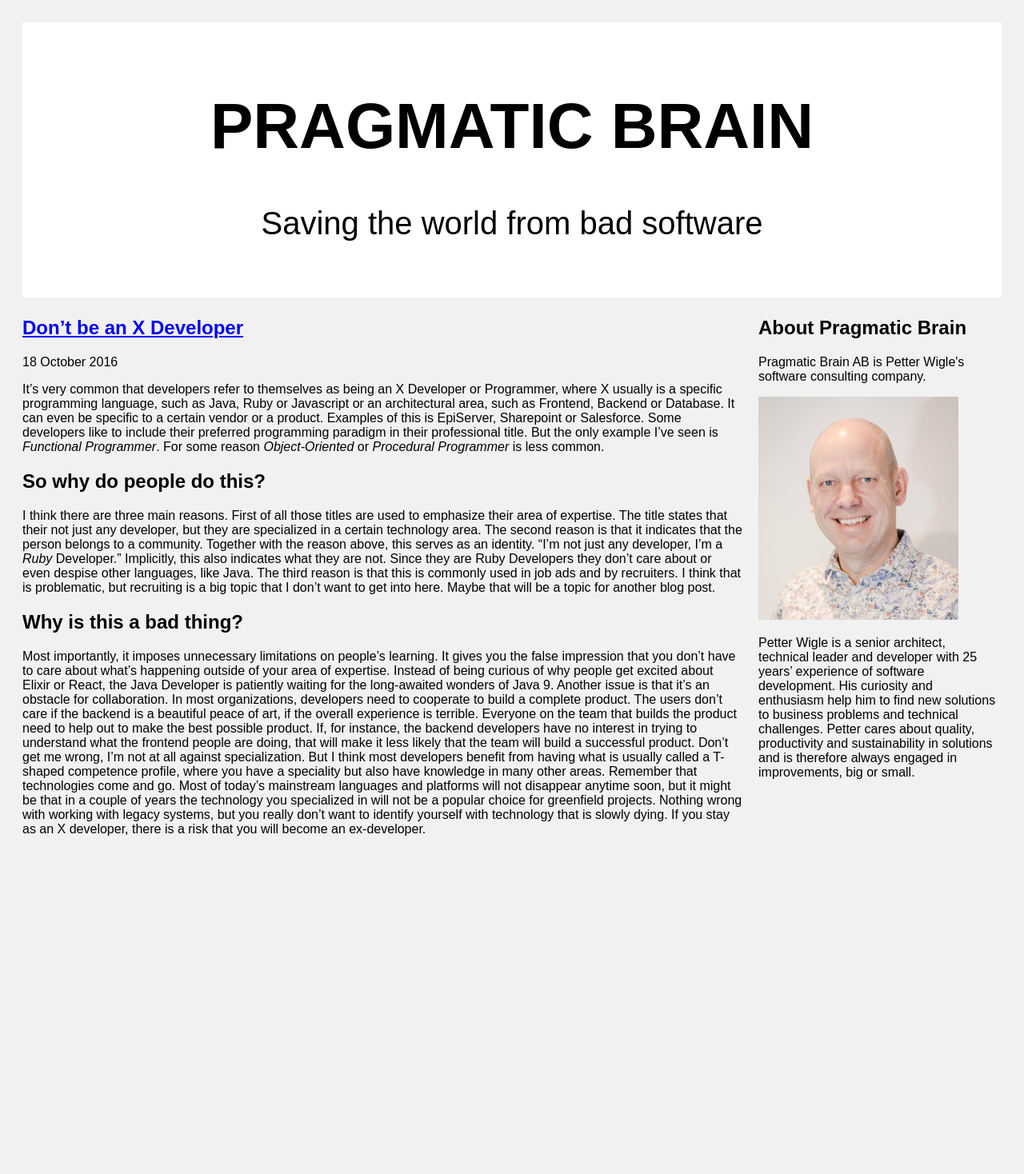
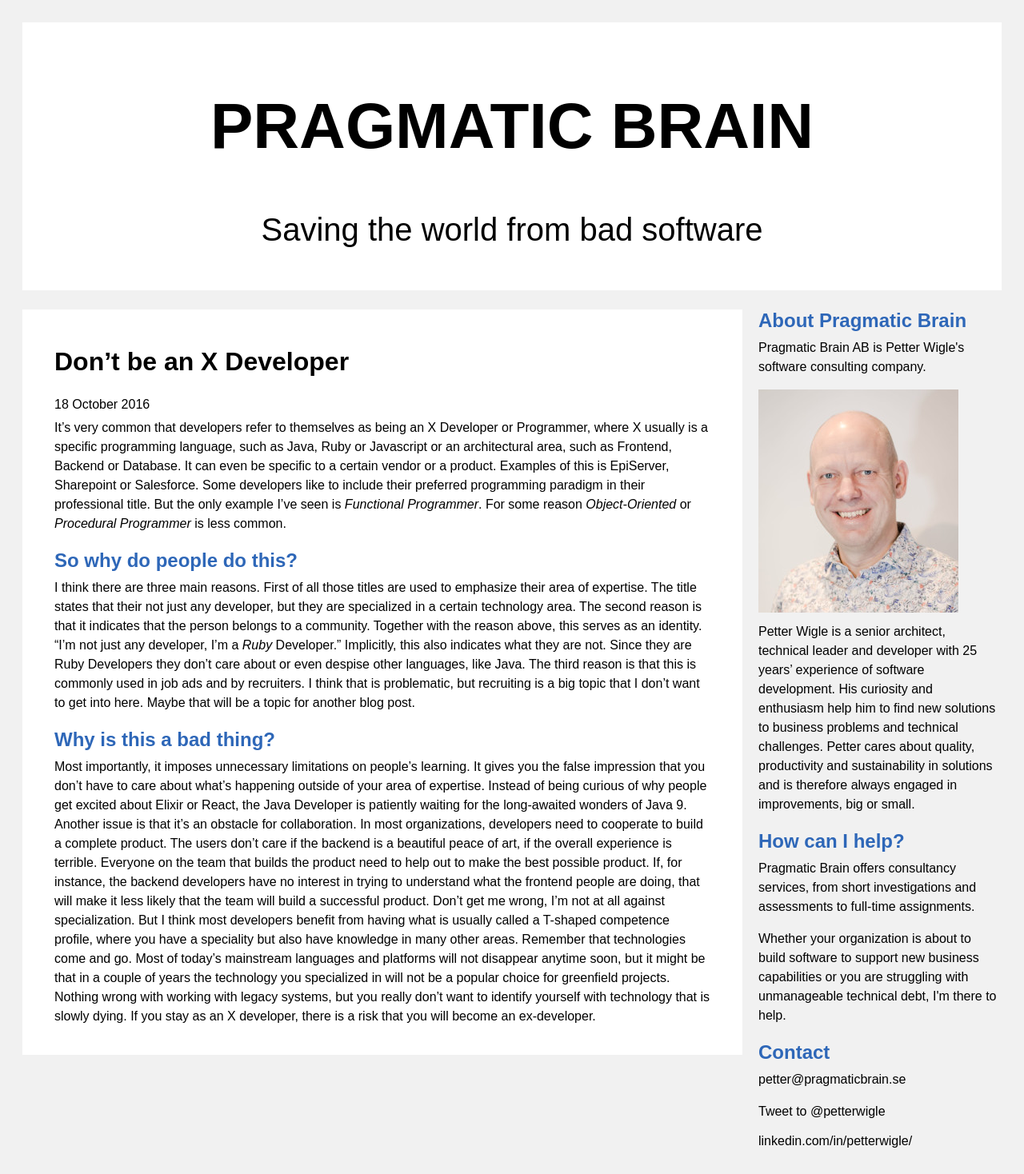
Before and after one commit to pragmaticbrain/pragmaticbrain.github.io, a Jekyll site: the page built from docs/index.md, in a window 1280 px wide. Shown: the whole page at 80% size. Built offline with Jekyll 4.4.1, drawn with Linux system fonts in a browser that asks for light colours; comment, search, counter and statistics services are not loaded; before the commit the page ends 1090 px from its top, so only the background shows below that.

Commit message:
More styling

```diff
--- a/docs/_layouts/default.html
+++ b/docs/_layouts/default.html
@@ -26,6 +26,19 @@
 His curiosity and enthusiasm help him to find new solutions to business problems and technical challenges.
 Petter cares about quality, productivity and sustainability in solutions and is therefore always engaged in improvements, big or small.
       </p>
+      <h2>How can I help?</h2>
+      <p>
+        Pragmatic Brain offers consultancy services, from short investigations and assessments to full-time assignments.
+      </p>
+      <p>
+        Whether your organization is about to build software to support new business capabilities or you are struggling with unmanageable technical debt, I'm there to help.
+      </p>
+      <h2>Contact</h2>
+      <p><a href="mailto:petter@pragmaticbrain.se">petter@pragmaticbrain.se</a></p>
+      <p>
+      <a href="https://twitter.com/intent/tweet?screen_name=petterwigle&ref_src=twsrc%5Etfw" class="twitter-mention-button" data-show-count="false">Tweet to @petterwigle</a><script async src="https://platform.twitter.com/widgets.js" charset="utf-8"></script>
+      </p>
+      <a href="https://www.linkedin.com/in/petterwigle/">linkedin.com/in/petterwigle/</a>
     </div>
     <div class="leftcolumn">
       {{ content }}
--- a/docs/_layouts/home.html
+++ b/docs/_layouts/home.html
@@ -4,11 +4,11 @@ layout: default
 
 {% for post in site.posts %}
 <article>
-  <h2>
+  <h1>
     <a href="{{post.url}}">
       {{post.title}}
     </a>
-  </h2>
+  </h1>
 
   <time datetime="{{ post.date | date: "%Y-%m-%d" }}">{{ post.date | date_to_long_string }}</time>
 
--- a/docs/_layouts/post.html
+++ b/docs/_layouts/post.html
@@ -1,7 +1,7 @@
 ---
 layout: default
 ---
-<h2>{{ page.title }}</h2>
+<h1>{{ page.title }}</h1>
 
 <time datetime="{{ post.date | date: "%Y-%m-%d" }}">{{ page.date | date_to_long_string }}</time>
 
--- a/docs/_sass/main.scss
+++ b/docs/_sass/main.scss
@@ -1,3 +1,5 @@
+$decor-color: #2e67b8;
+
 body {
   font-family: Arial;
   padding: 20px;
@@ -6,7 +8,7 @@ body {
 
 .header {
   padding: 30px;
-  font-size: 40px;
+  font-size: 2.5em;
   text-align: center;
   background: white;
 }
@@ -30,5 +32,39 @@ body {
 }
 
 .image {
-    text-align: left;
+  text-align: left;
 }
+
+article {
+  margin-top: 20px;
+  padding: 20px 40px;
+  background-color: white;
+}
+
+a {
+  color: inherit;
+}
+
+a:link {
+  text-decoration: none;
+}
+
+a:hover {
+  text-decoration: underline;
+}
+
+h1 {
+  font-size: 2em;
+}
+
+h2 {
+  font-size: 1.5em;
+  color: $decor-color;
+  margin-bottom: 0px;
+}
+
+p {
+  margin-top: 8px;
+  margin-bottom: 16px;
+  line-height: 1.5;
+}
```
